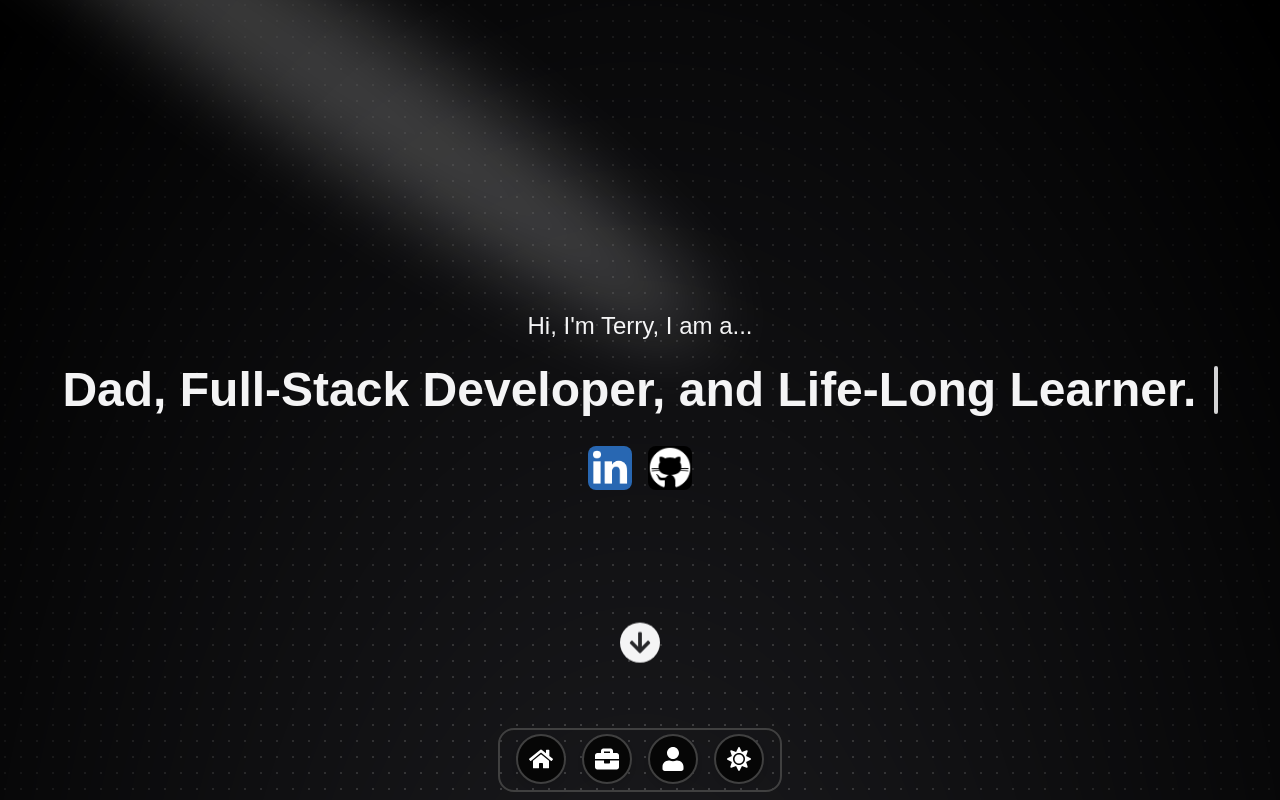
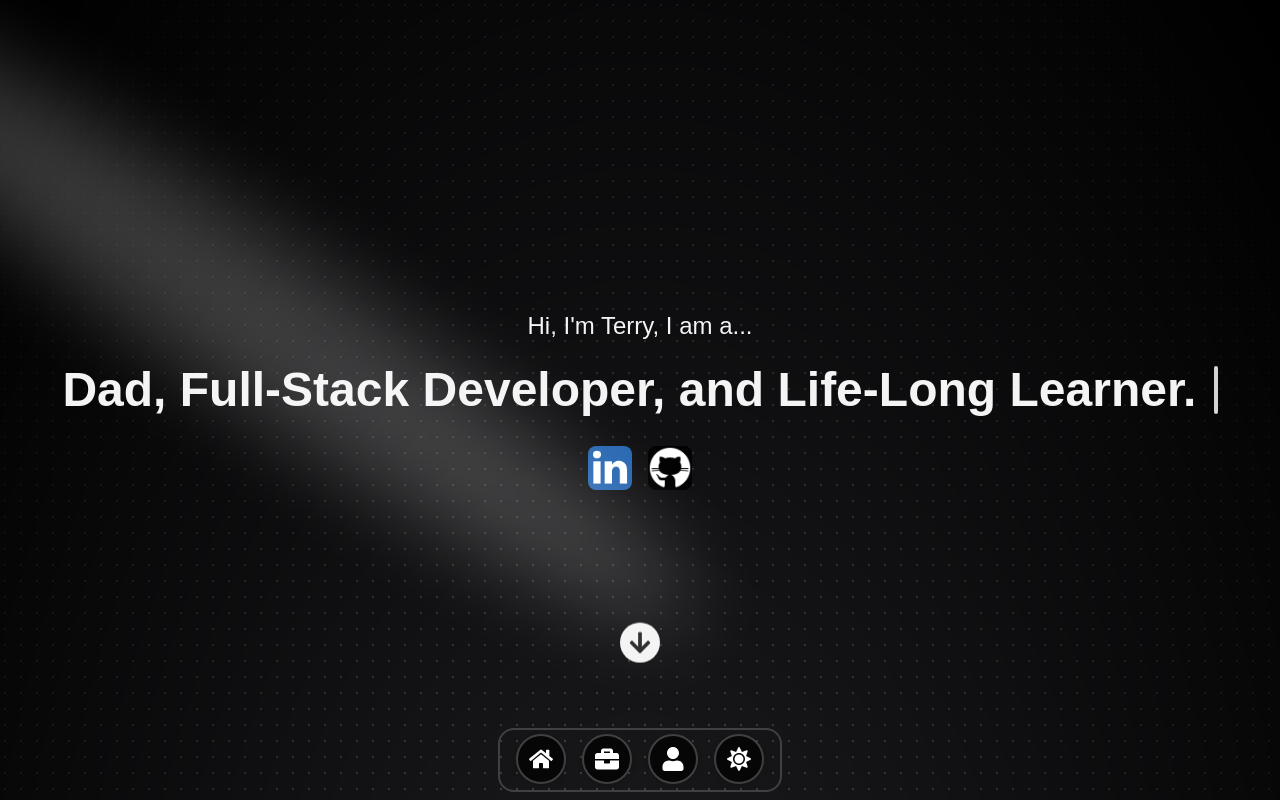
Before and after one commit to TTibbs/nextjs-portfolio, a Next.js app: page / in a window 1280 px wide. Shown: the top 800 px of the page. Built offline with nearby package versions, Linux system fonts and the light colour scheme.

Commit message:
Move spotlight component into main page component

```diff
--- a/src/app/page.tsx
+++ b/src/app/page.tsx
@@ -3,6 +3,7 @@ import Contact from "@/components/Contact";
 import Projects from "@/components/Projects";
 import { Analytics } from "@vercel/analytics/react";
 import FloatingDock from "@/components/FloatingDock";
+import { Spotlight } from "@/components/ui/Spotlight";
 
 export default function Home() {
   return (
@@ -11,6 +12,10 @@ export default function Home() {
       <Analytics />
       <main className="pb-20">
         <section className="flex flex-col justify-center items-center">
+          <Spotlight
+            className="-top-0 left-0 md:left-60 md:-top-20"
+            fill="white"
+          />
           <div id="about">
             <About />
           </div>
--- a/src/components/About.tsx
+++ b/src/components/About.tsx
@@ -1,7 +1,6 @@
 import { TypewriterEffectSmooth } from "./ui/typewriter-effect";
 import Image from "next/image";
 import Link from "next/link";
-import { Spotlight } from "./ui/Spotlight";
 import { FaArrowDown } from "react-icons/fa";
 
 const About = () => {
@@ -32,7 +31,6 @@ const About = () => {
       className="flex flex-col items-center justify-center min-h-[80vh] md:min-h-screen relative"
       aria-label="About Terry"
     >
-      <Spotlight className="-top-0 left-0 md:left-60 md:-top-20" fill="white" />
       <div className="flex flex-col items-center justify-center flex-1">
         <h1 className="text-zinc-800 dark:text-zinc-100 text-2xl select-none">
           Hi, I&apos;m Terry, I am a...
```
